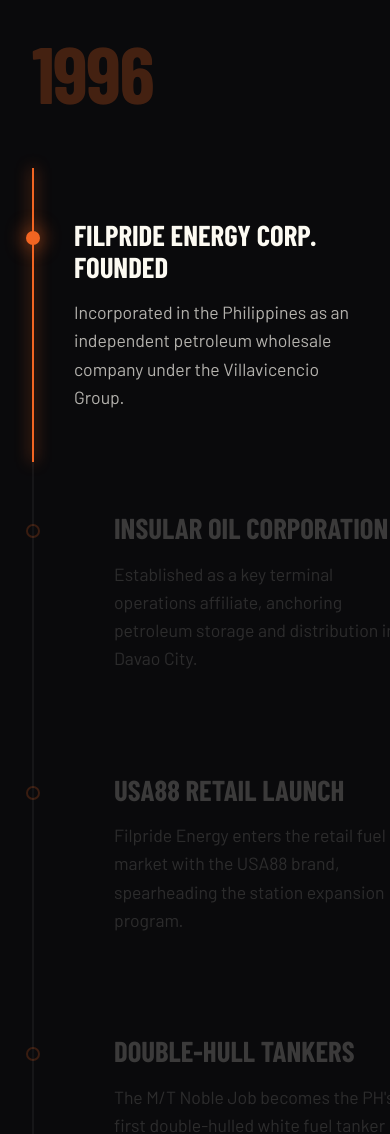
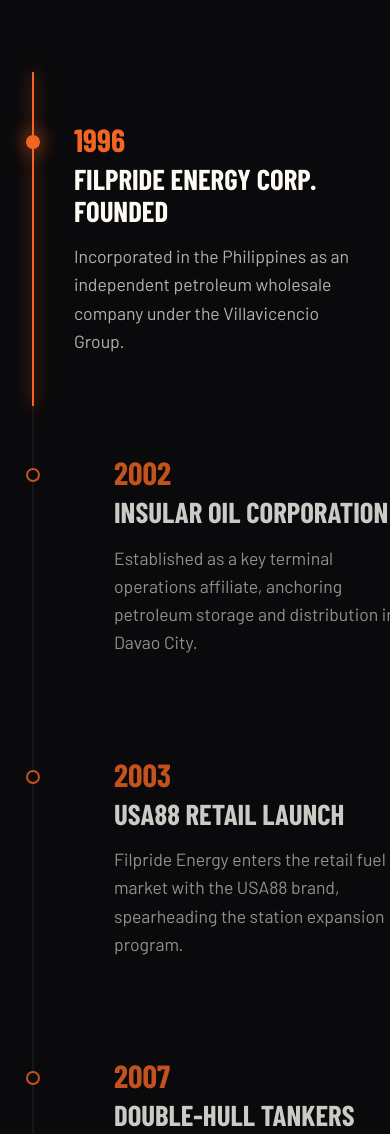
Before and after one commit to Sophistiqq/FilprideWebsite, a plain HTML site: page index.html in a window 390 px wide. Shown: the part 6460-7594 px from the top of the page. Drawn offline with nearby package versions, Linux system fonts and the light colour scheme; a web font is replaced by a local one.

Commit message:
feat: make the timeline mobile responsive

```diff
--- a/index.html
+++ b/index.html
@@ -347,54 +347,63 @@
           <!-- RIGHT: Scrolling Events -->
           <div class="timeline-right">
             <article class="timeline-event" data-year="1996">
+              <span class="event-year-mobile">1996</span>
               <h3 class="event-title">Filpride Energy Corp. Founded</h3>
               <p class="event-desc">Incorporated in the Philippines as an independent petroleum wholesale company under
                 the Villavicencio Group.</p>
             </article>
 
             <article class="timeline-event" data-year="2002">
+              <span class="event-year-mobile">2002</span>
               <h3 class="event-title">Insular Oil Corporation</h3>
               <p class="event-desc">Established as a key terminal operations affiliate, anchoring petroleum storage and
                 distribution in Davao City.</p>
             </article>
 
             <article class="timeline-event" data-year="2003">
+              <span class="event-year-mobile">2003</span>
               <h3 class="event-title">USA88 Retail Launch</h3>
               <p class="event-desc">Filpride Energy enters the retail fuel market with the USA88 brand, spearheading the
                 station expansion program.</p>
             </article>
 
             <article class="timeline-event" data-year="2007">
+              <span class="event-year-mobile">2007</span>
               <h3 class="event-title">Double-Hull Tankers</h3>
               <p class="event-desc">The M/T Noble Job becomes the PH's first double-hulled white fuel tanker — setting
                 new safety standards.</p>
             </article>
 
             <article class="timeline-event" data-year="2014">
+              <span class="event-year-mobile">2014</span>
               <h3 class="event-title">Aggressive Retail Expansion</h3>
               <p class="event-desc">Villavicencio Group targets 665 stations across all brands, anchoring the group's
                 dominant retail presence.</p>
             </article>
 
             <article class="timeline-event" data-year="2016">
+              <span class="event-year-mobile">2016</span>
               <h3 class="event-title">Filoil–Total JV</h3>
               <p class="event-desc">Affiliate Filoil Energy and French multinational TotalEnergies form a joint venture
                 to consolidate fuel sales.</p>
             </article>
 
             <article class="timeline-event" data-year="2021">
+              <span class="event-year-mobile">2021</span>
               <h3 class="event-title">Vertical Integration</h3>
               <p class="event-desc">Basic Energy Corp. acquires a 60% stake in Filoil Energy, deepening integration
                 across the group's portfolio.</p>
             </article>
 
             <article class="timeline-event" data-year="2024">
+              <span class="event-year-mobile">2024</span>
               <h3 class="event-title">PH Oil Acquisition</h3>
               <p class="event-desc">Advanced negotiations to sell TotalEnergies' entire PH oil business to the
                 Villavicencio Group — a landmark deal.</p>
             </article>
 
             <article class="timeline-event" data-year="2026">
+              <span class="event-year-mobile">2026</span>
               <h3 class="event-title">Green Energy Project</h3>
               <p class="event-desc">Under USA88, Filpride partners with Basic Energy and TotalEnergies to solarize
                 stations and integrate e-buses.</p>
--- a/style.css
+++ b/style.css
@@ -867,7 +867,7 @@
    color: var(--accent);
    line-height: 0.8;
    letter-spacing: -0.02em;
-   opacity: 0.15;
+   opacity: 0.85;
    transition: opacity 0.4s ease;
  }
 
@@ -884,7 +884,7 @@
    padding: 18vh 0;
    padding-left: 5rem;
    position: relative;
-   opacity: 0.2;
+   opacity: 0.8;
    transition: opacity 0.6s ease;
  }
 
@@ -960,6 +960,16 @@
    max-width: 600px;
  }
 
+.event-year-mobile {
+   display: none;
+   font-family: 'Barlow Condensed', sans-serif;
+   font-size: 2rem;
+   font-weight: 900;
+   color: var(--accent);
+   margin-bottom: 0.5rem;
+   line-height: 1;
+}
+
 
  /* CONTACT / FOOTER */
  .footer-expanded {
@@ -1000,7 +1010,7 @@
 
    .massive-year {
      font-size: clamp(6rem, 25vw, 15rem);
-     opacity: 0.25;
+     opacity: 0.5;
    }
 
    .timeline-right {
@@ -1139,6 +1149,14 @@
      top: 6vh;
    }
 
+   .event-year-mobile {
+     display: block;
+   }
+
+   .sticky-year-container {
+     display: none;
+   }
+
    .event-title {
      font-size: clamp(1.8rem, 6vw, 2.5rem);
      margin-bottom: 1rem;
```
